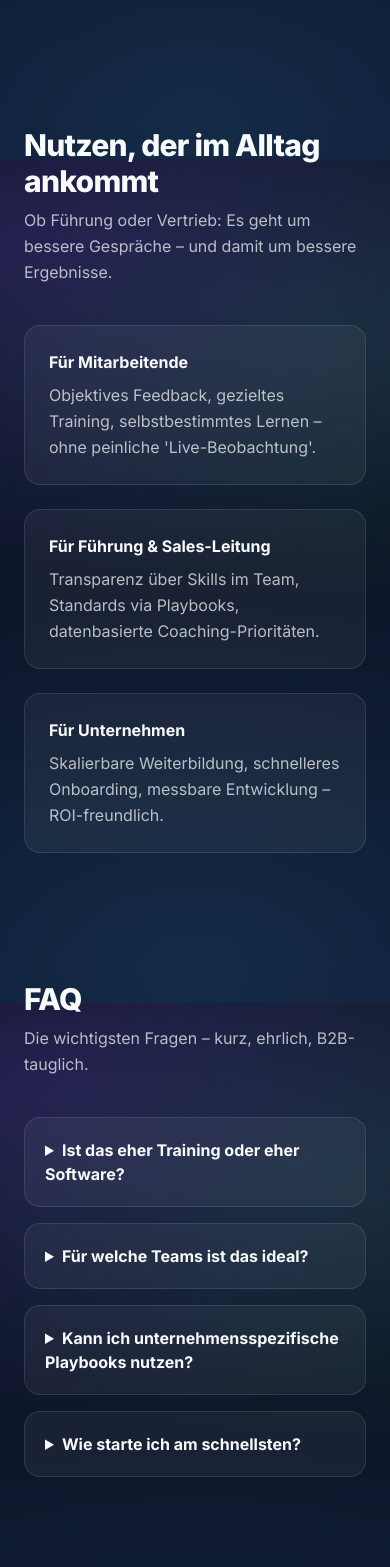
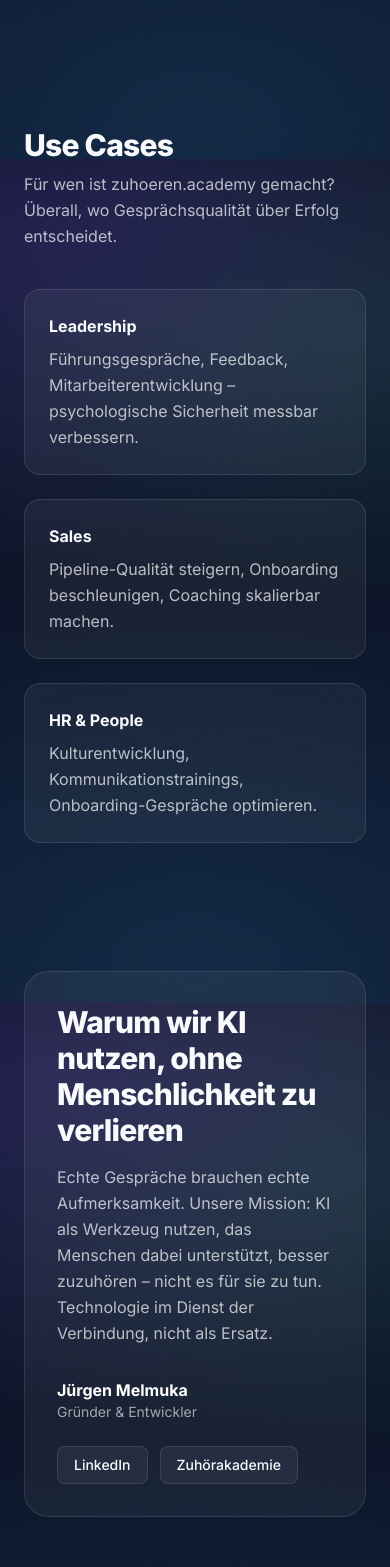
Before and after one commit to JuergenM3013/zuhoeren.academy, a Next.js app: page / in a window 390 px wide. Shown: the part 4061-5628 px from the top of the page. Built offline with nearby package versions, Linux system fonts and the light colour scheme.

Commit message:
Update: Navigation, Use Cases, Über uns, Footer mit Newsletter

```diff
--- a/app/page.tsx
+++ b/app/page.tsx
@@ -163,24 +163,59 @@
         </div>
       </section>
 
-      {/* NUTZEN */}
-      <section className="mx-auto max-w-6xl px-6 py-16">
-        <h2 className="text-3xl font-extrabold tracking-tight">Nutzen, der im Alltag ankommt</h2>
+      {/* USE CASES */}
+      <section id="use-cases" className="mx-auto max-w-6xl px-6 py-16">
+        <h2 className="text-3xl font-extrabold tracking-tight">Use Cases</h2>
         <p className="mt-2 max-w-2xl leading-relaxed text-white/70">
-          Ob Führung oder Vertrieb: Es geht um bessere Gespräche – und damit um bessere Ergebnisse.
+          Für wen ist zuhoeren.academy gemacht? Überall, wo Gesprächsqualität über Erfolg entscheidet.
         </p>
 
         <div className="mt-10 grid gap-6 md:grid-cols-3">
           {[
-            ["Für Mitarbeitende", "Objektives Feedback, gezieltes Training, selbstbestimmtes Lernen – ohne peinliche 'Live-Beobachtung'."],
-            ["Für Führung & Sales-Leitung", "Transparenz über Skills im Team, Standards via Playbooks, datenbasierte Coaching-Prioritäten."],
-            ["Für Unternehmen", "Skalierbare Weiterbildung, schnelleres Onboarding, messbare Entwicklung – ROI-freundlich."],
+            ["Leadership", "Führungsgespräche, Feedback, Mitarbeiterentwicklung – psychologische Sicherheit messbar verbessern."],
+            ["Sales", "Pipeline-Qualität steigern, Onboarding beschleunigen, Coaching skalierbar machen."],
+            ["HR & People", "Kulturentwicklung, Kommunikationstrainings, Onboarding-Gespräche optimieren."],
           ].map(([title, desc]) => (
             <div key={title} className="rounded-2xl border border-white/10 bg-white/5 p-6">
               <h3 className="font-bold">{title}</h3>
               <p className="mt-2 leading-relaxed text-white/70">{desc}</p>
             </div>
           ))}
+        </div>
+      </section>
+
+      {/* ÜBER UNS */}
+      <section id="ueber-uns" className="mx-auto max-w-6xl px-6 py-16">
+        <div className="rounded-3xl border border-white/10 bg-white/5 p-8 md:p-12">
+          <h2 className="text-3xl font-extrabold tracking-tight">Warum wir KI nutzen, ohne Menschlichkeit zu verlieren</h2>
+          <p className="mt-4 max-w-3xl leading-relaxed text-white/70">
+            Echte Gespräche brauchen echte Aufmerksamkeit. Unsere Mission: KI als Werkzeug nutzen, das Menschen dabei unterstützt,
+            besser zuzuhören – nicht es für sie zu tun. Technologie im Dienst der Verbindung, nicht als Ersatz.
+          </p>
+          <div className="mt-8 flex flex-wrap items-center gap-6">
+            <div>
+              <p className="font-bold text-white">Jürgen Melmuka</p>
+              <p className="text-sm text-white/60">Gründer & Entwickler</p>
+            </div>
+            <div className="flex gap-3">
+              <a
+                href="https://www.linkedin.com/in/juergenmelmuka/"
+                target="_blank"
+                rel="noopener noreferrer"
+                className="rounded-lg border border-white/10 bg-white/5 px-4 py-2 text-sm font-medium hover:bg-white/10 transition"
+              >
+                LinkedIn
+              </a>
+              <a
+                href="https://zuhoerakademie.at/"
+                target="_blank"
+                rel="noopener noreferrer"
+                className="rounded-lg border border-white/10 bg-white/5 px-4 py-2 text-sm font-medium hover:bg-white/10 transition"
+              >
+                Zuhörakademie
+              </a>
+            </div>
+          </div>
         </div>
       </section>
 
--- a/components/Footer.tsx
+++ b/components/Footer.tsx
@@ -5,30 +5,96 @@
 
   return (
     <footer className="mt-16 border-t border-white/10 bg-slate-950/50">
-      <div className="mx-auto flex max-w-6xl flex-col items-center justify-between gap-6 px-6 py-10 md:flex-row">
-        <p className="text-sm text-white/60">
-          © {year} zuhoeren.academy · KI-gestützte Weiterbildung
-        </p>
+      <div className="mx-auto max-w-6xl px-6 py-12">
+        <div className="grid gap-10 md:grid-cols-4">
+          {/* Brand + Newsletter */}
+          <div className="md:col-span-2">
+            <div className="flex items-center gap-3 font-bold">
+              <span className="flex h-8 w-8 items-center justify-center rounded-lg bg-gradient-to-br from-violet-600 to-emerald-500">
+                <span className="text-sm font-black">Z</span>
+              </span>
+              <span>zuhoeren.academy</span>
+            </div>
+            <p className="mt-3 text-sm text-white/60 max-w-xs">
+              KI-gestützte Weiterbildung für bessere Gespräche in Leadership, Sales und HR.
+            </p>
+            <div className="mt-6">
+              <p className="text-sm font-semibold text-white/80">Newsletter: KI + Zuhören im Alltag</p>
+              <form className="mt-2 flex gap-2">
+                <input
+                  type="email"
+                  placeholder="E-Mail-Adresse"
+                  className="flex-1 rounded-lg border border-white/10 bg-white/5 px-3 py-2 text-sm outline-none focus:border-white/25"
+                />
+                <button
+                  type="submit"
+                  className="rounded-lg bg-violet-600 px-4 py-2 text-sm font-semibold hover:bg-violet-500 transition"
+                >
+                  Anmelden
+                </button>
+              </form>
+            </div>
+          </div>
 
-        <nav className="flex flex-wrap items-center gap-6 text-sm text-white/70">
-          <a href="#kontakt" className="hover:text-white transition">
-            Kontakt
-          </a>
-          <Link href="/impressum" className="hover:text-white transition">
-            Impressum
-          </Link>
-          <Link href="/datenschutz" className="hover:text-white transition">
-            Datenschutz
-          </Link>
+          {/* Produkte */}
+          <div>
+            <p className="text-sm font-semibold text-white/80">Produkte</p>
+            <ul className="mt-3 space-y-2 text-sm text-white/60">
+              <li>
+                <a href="https://salesfitness.studio" target="_blank" rel="noopener noreferrer" className="hover:text-white transition">
+                  Salesfitness.studio
+                </a>
+              </li>
+              <li>
+                <a href="https://dialogfitness.studio" target="_blank" rel="noopener noreferrer" className="hover:text-white transition">
+                  Dialogfitness.studio
+                </a>
+              </li>
+              <li>
+                <a href="https://leadershipfitness.studio" target="_blank" rel="noopener noreferrer" className="hover:text-white transition">
+                  Leadershipfitness.studio
+                </a>
+              </li>
+            </ul>
+          </div>
+
+          {/* Rechtliches */}
+          <div>
+            <p className="text-sm font-semibold text-white/80">Rechtliches</p>
+            <ul className="mt-3 space-y-2 text-sm text-white/60">
+              <li>
+                <Link href="/impressum" className="hover:text-white transition">
+                  Impressum
+                </Link>
+              </li>
+              <li>
+                <Link href="/datenschutz" className="hover:text-white transition">
+                  Datenschutz
+                </Link>
+              </li>
+              <li>
+                <a href="#kontakt" className="hover:text-white transition">
+                  Kontakt
+                </a>
+              </li>
+            </ul>
+          </div>
+        </div>
+
+        {/* Bottom */}
+        <div className="mt-10 flex flex-col items-center justify-between gap-4 border-t border-white/10 pt-6 md:flex-row">
+          <p className="text-sm text-white/50">
+            © {year} zuhoeren.academy
+          </p>
           <a
             href="https://zuhoerakademie.at/"
             target="_blank"
             rel="noopener noreferrer"
-            className="hover:text-white transition"
+            className="text-sm text-white/50 hover:text-white transition"
           >
-            Zuhörakademie
+            Ein Projekt der Zuhörakademie
           </a>
-        </nav>
+        </div>
       </div>
     </footer>
   );
--- a/components/Header.tsx
+++ b/components/Header.tsx
@@ -5,7 +5,8 @@
 
 const navLinks = [
   { href: "#produkte", label: "Produkte" },
-  { href: "#wie", label: "Wie es funktioniert" },
+  { href: "#use-cases", label: "Use Cases" },
+  { href: "#ueber-uns", label: "Über uns" },
   { href: "#kontakt", label: "Kontakt" },
 ];
 
```
